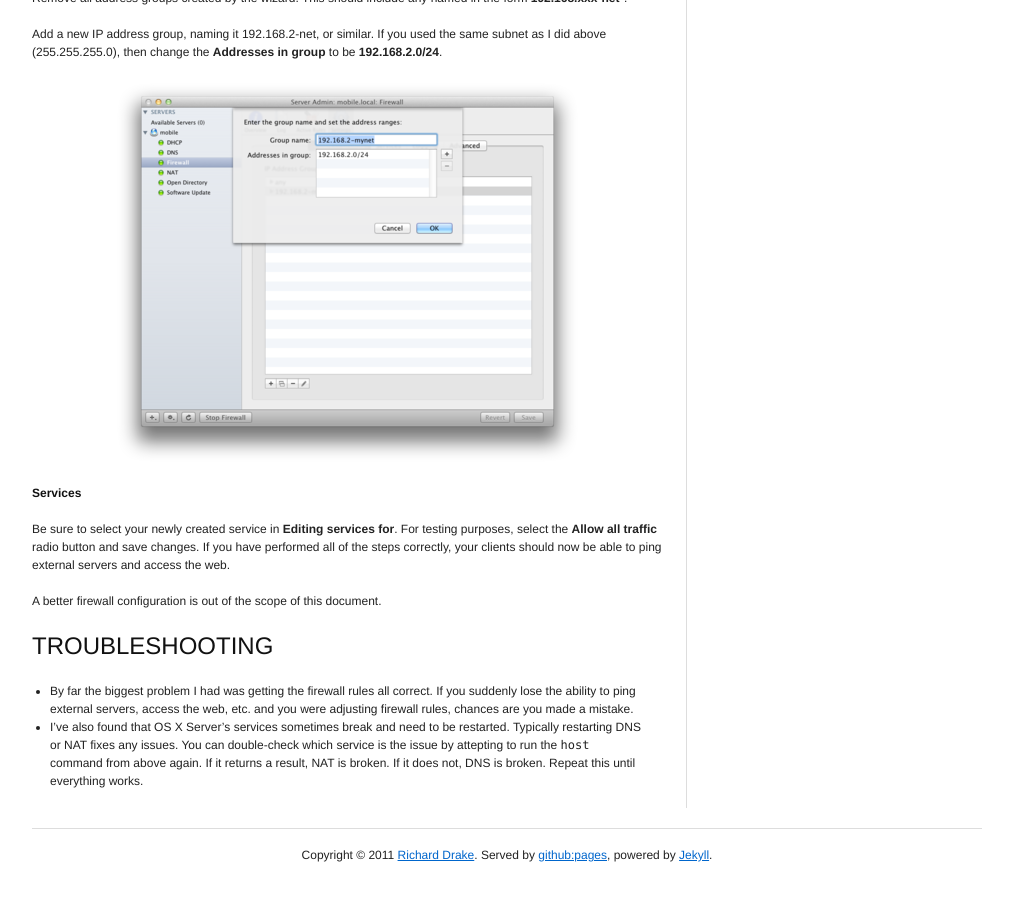
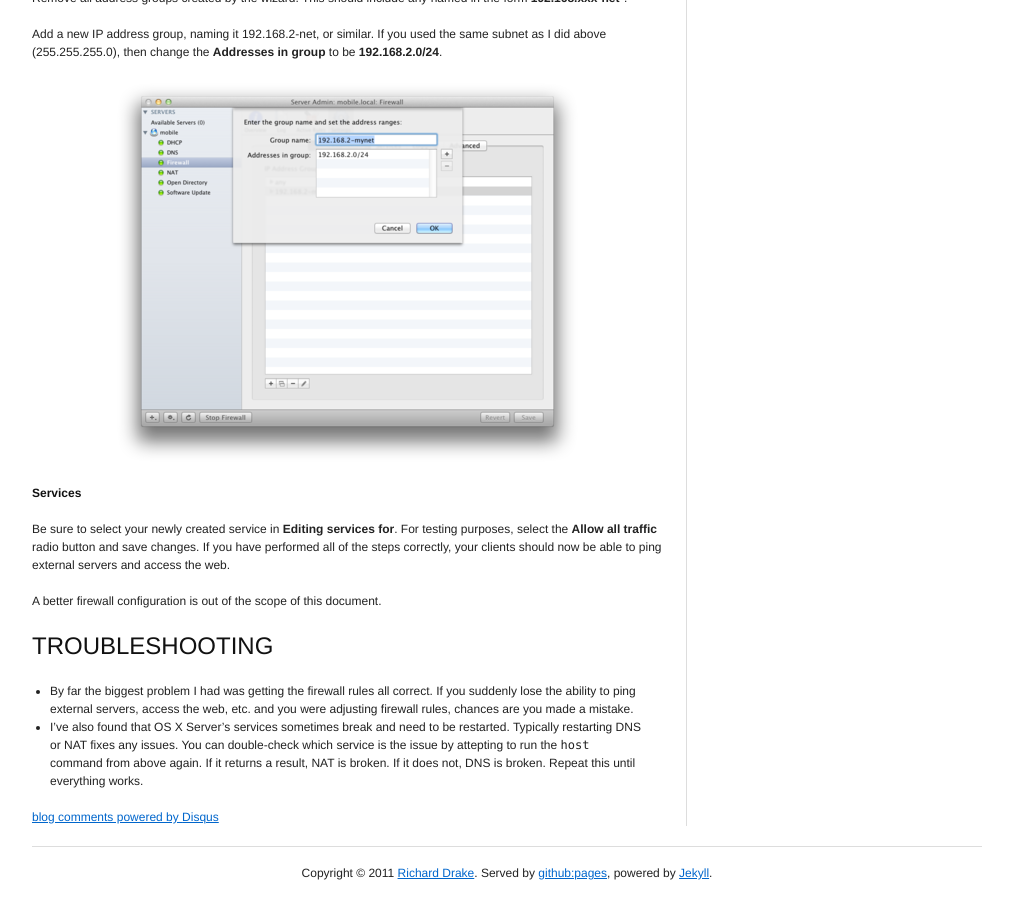
Before and after one commit to rdrake/rdrake.github.com, a Jekyll site: the page built from _posts/2011-09-27-osx-server-nat-gateway-woes.md, in a window 1280 px wide and 900 px high, scrolled down 3534 px. Shown: the whole window, without its empty margins (133-1146 px from the left). Built offline with Jekyll 4.4.1, drawn with Linux system fonts in a browser that asks for light colours; comment, search, counter and statistics services are not loaded; part of the change alters nothing that is shown.

Commit message:
Added Disqus support back in.

```diff
--- a/_layouts/post.html
+++ b/_layouts/post.html
@@ -4,3 +4,18 @@ layout: default
 <p class="date quiet">Posted on {{ page.date | date_to_string }}</p>
 
 {{ content }}
+
+<div id="disqus_thread"></div>
+<script type="text/javascript">
+	/* * * CONFIGURATION VARIABLES: EDIT BEFORE PASTING INTO YOUR WEBPAGE * * */
+	var disqus_shortname = "rdrake";
+
+	/* * * DON'T EDIT BELOW THIS LINE * * */
+	(function() {
+		var dsq = document.createElement('script'); dsq.type = 'text/javascript'; dsq.async = true;
+			dsq.src = 'http://' + disqus_shortname + '.disqus.com/embed.js';
+		(document.getElementsByTagName('head')[0] || document.getElementsByTagName('body')[0]).appendChild(dsq);
+	})();
+</script>
+<noscript>Please enable JavaScript to view the <a href="http://disqus.com/?ref_noscript">comments powered by Disqus.</a></noscript>
+<a href="http://disqus.com" class="dsq-brlink">blog comments powered by <span class="logo-disqus">Disqus</span></a>
```
